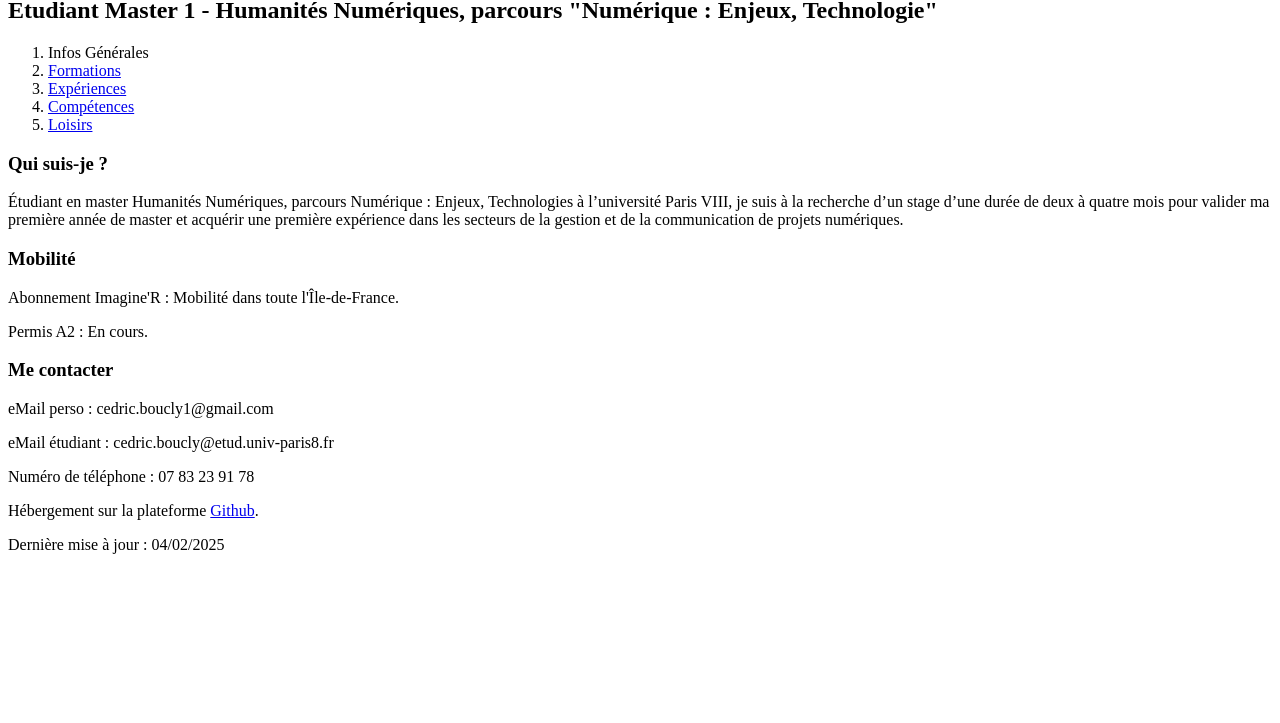
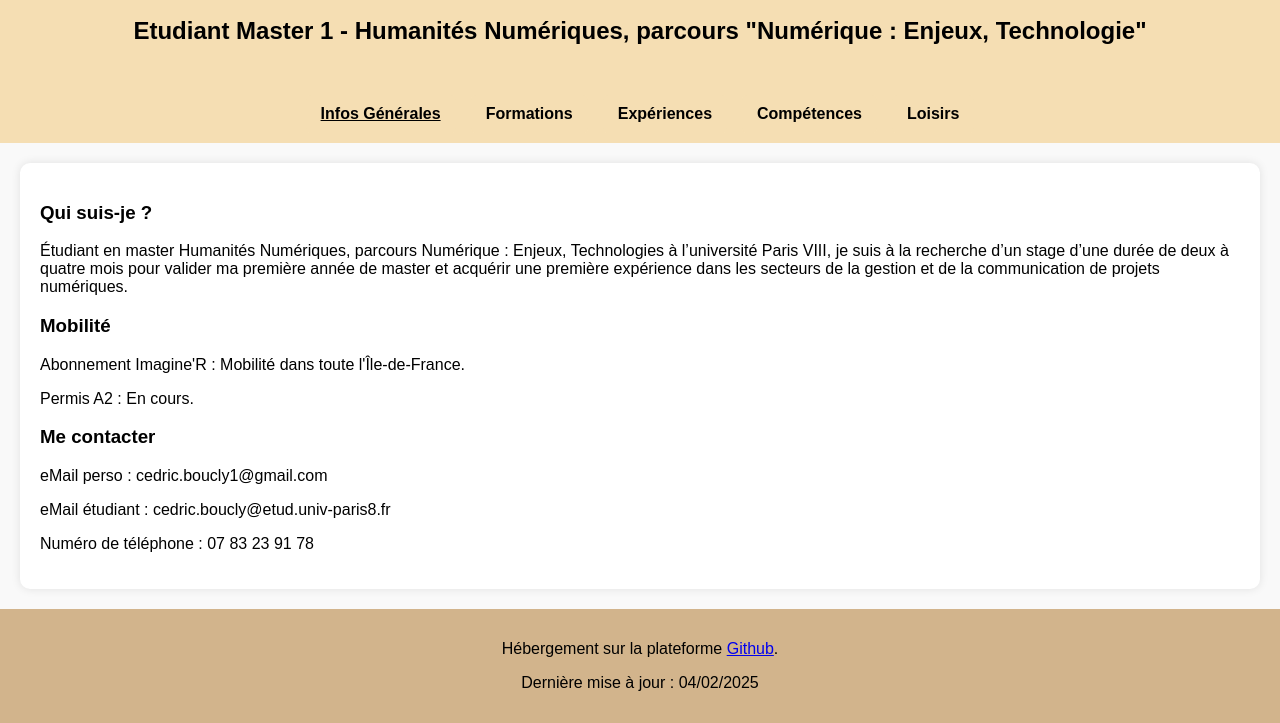
Before and after one commit to SedoZed/CV, a plain HTML site: page index.html in a window 1280 px wide. Shown: the part 83-806 px from the top of the page. Drawn offline with Linux system fonts and the light colour scheme; the site is published under a folder, as on GitHub Pages, so addresses that start at the root find nothing.

Commit message:
04/02 : Correctif
Correctif de certaines redirections (CSS & navigation entre pages)

```diff
--- a/index.html
+++ b/index.html
@@ -3,7 +3,7 @@
 <head>
     <meta charset="UTF-8" />
     <title>CV - Infos Générales</title>
-    <link rel="stylesheet" href="/style/style.css">
+    <link rel="stylesheet" href="style/style.css">
 </head>
 <body>
     <header>
@@ -13,10 +13,10 @@
     <nav>
         <ol>
             <li class="selected">Infos Générales</li>
-            <li><a href="/page/formation.html">Formations</a></li>
-            <li><a href="/page/exp.html">Expériences</a></li>
-            <li><a href="/page/comp.html">Compétences</a></li>
-            <li><a href="/page/loisir.html">Loisirs</a></li>
+            <li><a href="page/formation.html">Formations</a></li>
+            <li><a href="page/exp.html">Expériences</a></li>
+            <li><a href="page/comp.html">Compétences</a></li>
+            <li><a href="page/loisir.html">Loisirs</a></li>
         </ol>
     </nav>
     <section>
```
